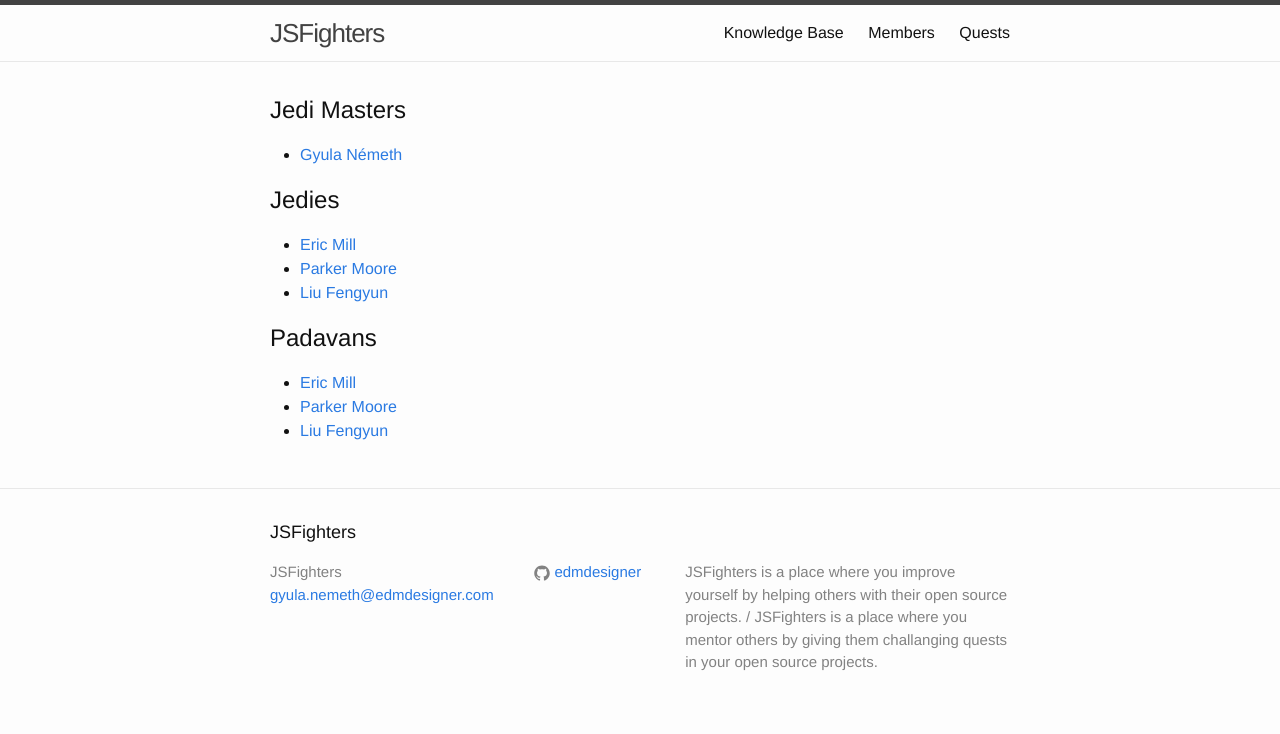
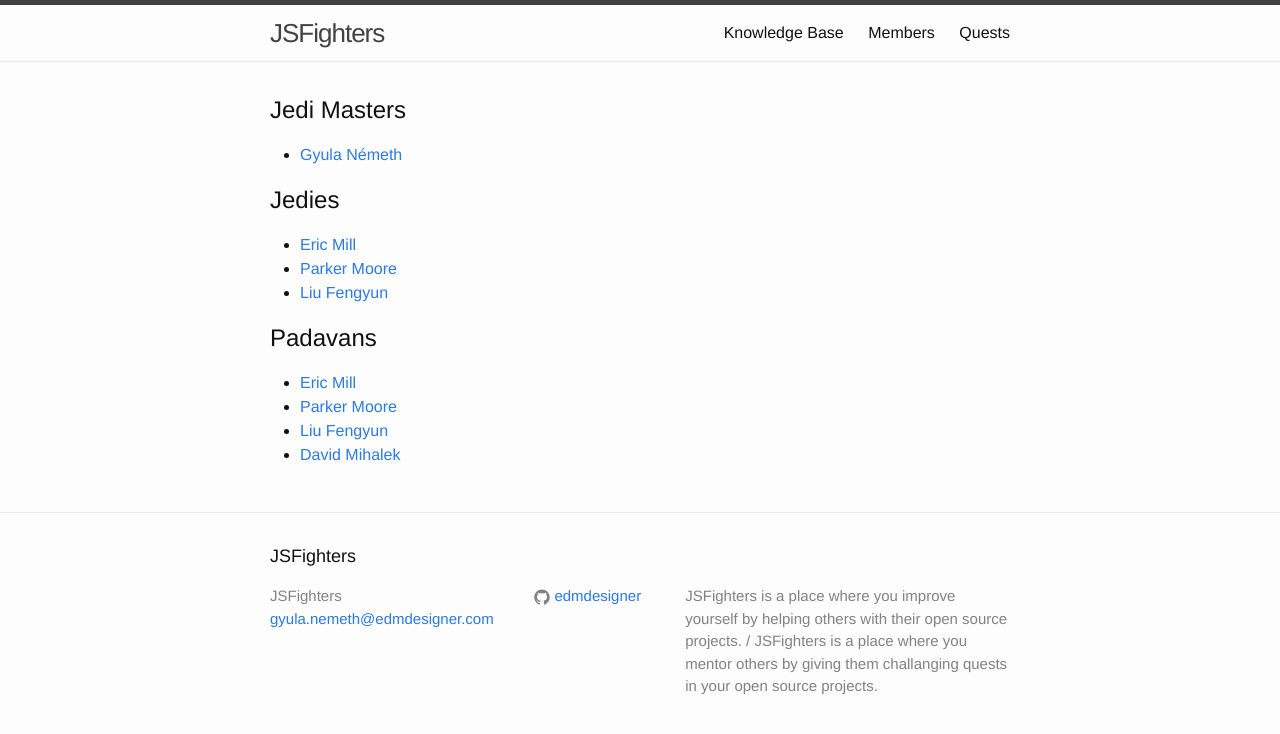
Before and after one commit to marczinkask/JSFighters, a Jekyll site: the page built from members.html, in a window 1280 px wide. Shown: the top 734 px of the page. Built offline with Jekyll 4.4.1, drawn with Linux system fonts in a browser that asks for light colours.

Commit message:
Update padavans.yaml

```diff
--- a/_data/members/padavans.yaml
+++ b/_data/members/padavans.yaml
@@ -6,3 +6,6 @@
 
 - name: Liu Fengyun
   github: liufengyun
+
+- name: David Mihalek
+  github: midavid
```
